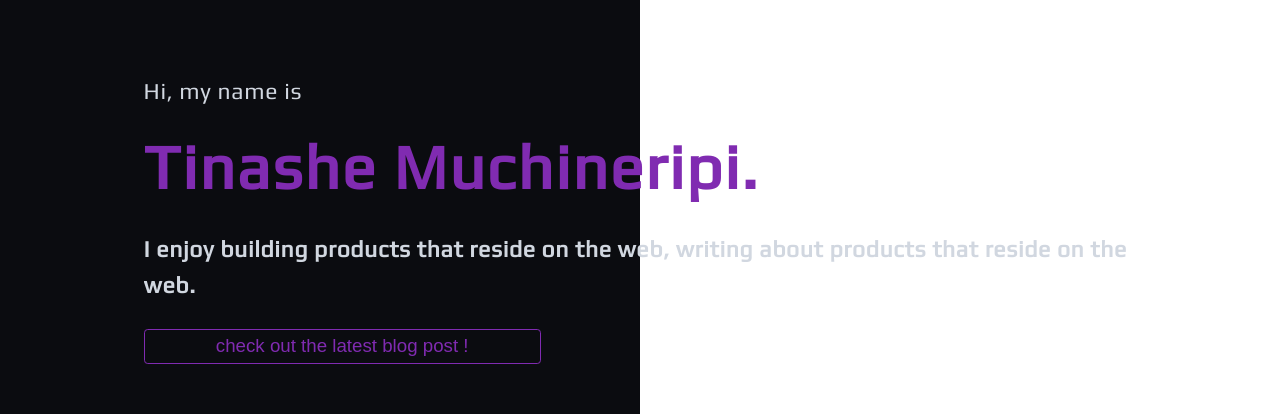
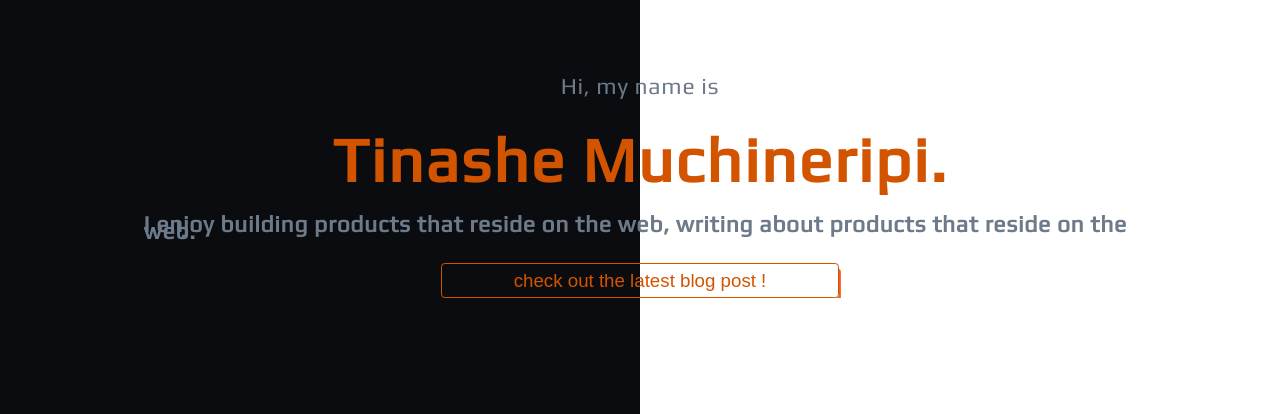
Before and after one commit to Tinashe-Muchie/New-Portfolio, a Next.js app: page / in a window 1280 px wide. Shown: the part 321-735 px from the top of the page. Built offline with nearby package versions, Linux system fonts and the light colour scheme.

Commit message:
home page addittions

```diff
--- a/styles/index.module.css
+++ b/styles/index.module.css
@@ -1,17 +1,29 @@
 .container {
+  --background-black: #0b0c10;
+  --background-white: #fff;
+  --grey-lynch: rgba(108, 122, 137);
+  --grey-cascade: rgba(149, 165, 166);
+  --grey-edward: rgba(171, 183, 183);
+  --orange-vivid: rgba(241, 90, 34);
+  --orange-burnt: rgba(211, 84, 0);
+  --orange-ecstasy: rgba(249, 105, 14);
   display: flex;
   justify-content: center;
   align-items: center;
   min-height: 72vh;
   width: 90vw;
-  margin: 1em auto 0;
+  margin: 0 auto 0;
   font-size: 1.5rem;
-  color: #d1d7e0;
+  color: var(--grey-lynch);
   padding: 0.5em;
 }
 
 .container .wrapper {
   overflow: hidden;
+  display: flex;
+  flex-direction: column;
+  justify-content: center;
+  align-items: center;
 }
 
 .container .first_of_span {
@@ -20,6 +32,7 @@
 }
 
 .container h2 {
+  color: var(--orange-burnt);
   font-size: 3rem;
   animation: appear 3s linear 1 0.5s;
   animation-fill-mode: backwards;
@@ -47,23 +60,24 @@
   display: block;
   width: 100%;
   font-size: 1.5rem;
-  color: #802bb1;
+  color: var(--orange-burnt);
   border-radius: 0.2em;
   text-transform: lowercase;
   font-weight: lighter;
-  border: 0.1em solid #802bb1;
+  border: 0.1em solid var(--orange-burnt);
   background-color: transparent;
   margin-top: 1.5em;
   animation: appear 3s linear 1 1.5s;
   animation-fill-mode: backwards;
   transition: all 0.5s linear;
+  box-shadow: 0.1em 0.3em var(--orange-vivid);
 }
 
 .container .primary:hover {
-  color: #d1d7e0;
+  color: var(--grey-cascade);
   border: 0.1em solid #d1d7e0;
   border-radius: 1em;
-  background-color: #802bb17c;
+  background-color: var(--orange-burnt);
 }
 
 @media (min-width: 768px) {
```
Also changed, not shown: public/images/logo.png.
